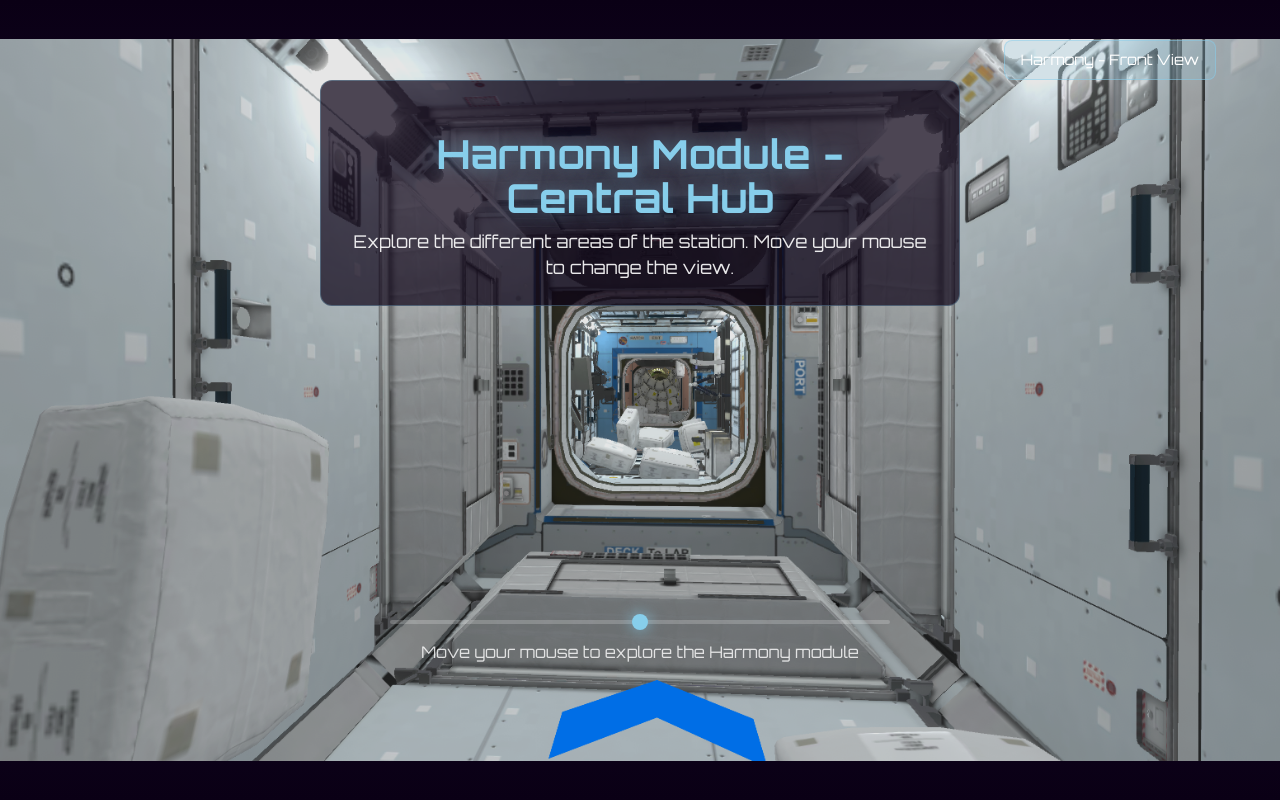
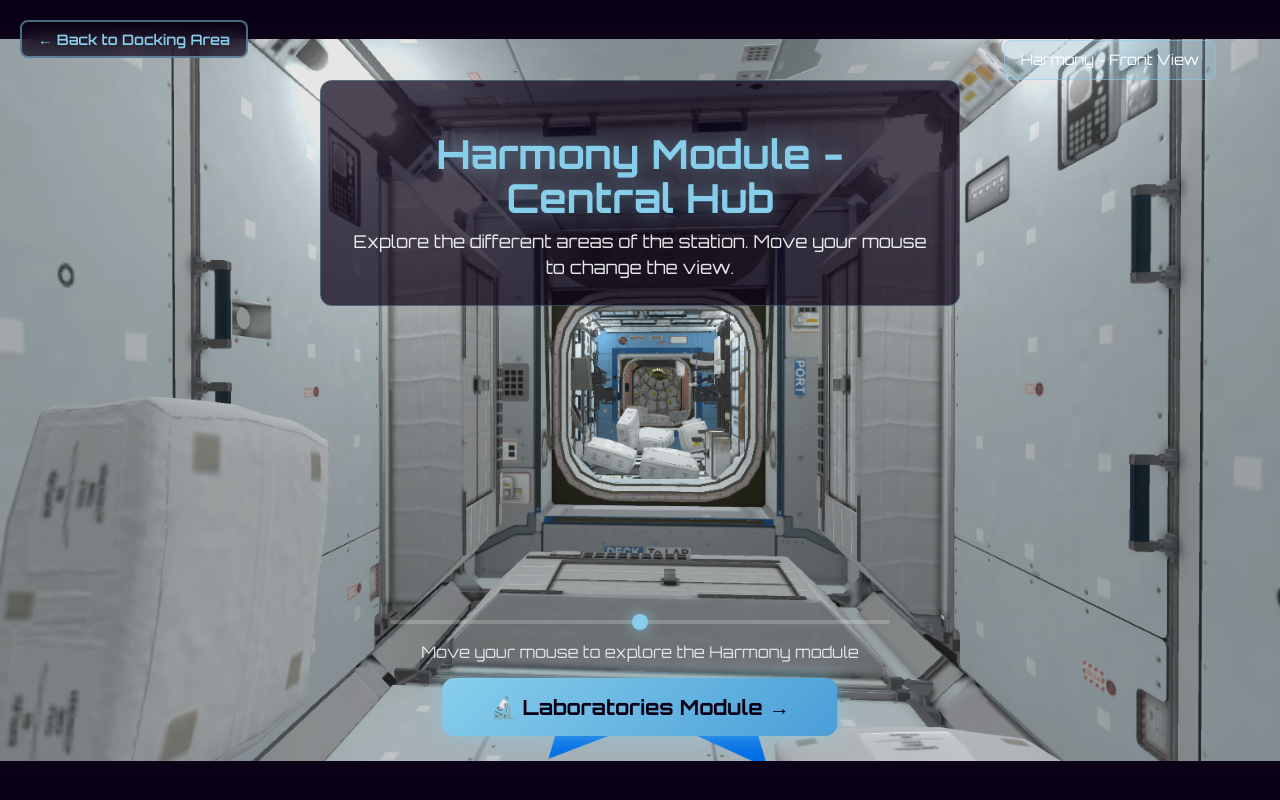
Before and after one commit to Choflis/StationBytes, a React (Vite) app in the folder StationByte_StellarAnniversary/: page /harmony in a window 1280 px wide. Built offline with nearby package versions, Linux system fonts and the light colour scheme; a web font is replaced by a local one.

Commit message:
Botones de navegacion

```diff
--- a/StationByte_StellarAnniversary/src/pages/ZonaCupula/ZonaCupula.css
+++ b/StationByte_StellarAnniversary/src/pages/ZonaCupula/ZonaCupula.css
@@ -12,4 +12,31 @@
   align-items: center;
   font-family: 'Orbitron', sans-serif;
   text-align: center;
+  position: relative;
 }
+
+/* Botón de retorno - pequeño en esquina superior izquierda */
+.boton-retorno {
+  position: absolute;
+  top: 20px;
+  left: 20px;
+  padding: 8px 16px;
+  font-size: 0.9rem;
+  font-weight: 600;
+  font-family: 'Orbitron', sans-serif;
+  border: 2px solid rgba(135, 206, 235, 0.5);
+  border-radius: 8px;
+  background: rgba(10, 0, 21, 0.7);
+  backdrop-filter: blur(10px);
+  color: #87ceeb;
+  cursor: pointer;
+  transition: all 0.3s ease;
+  z-index: 100;
+}
+
+.boton-retorno:hover {
+  background: rgba(135, 206, 235, 0.2);
+  border-color: #87ceeb;
+  transform: translateX(-3px);
+  box-shadow: 0 0 15px rgba(135, 206, 235, 0.5);
+}
--- a/StationByte_StellarAnniversary/src/pages/ZonaCupula/ZonaCupula.jsx
+++ b/StationByte_StellarAnniversary/src/pages/ZonaCupula/ZonaCupula.jsx
@@ -1,4 +1,5 @@
 import { useState } from 'react'
+import { useNavigate } from 'react-router-dom'
 import './ZonaCupula.css'
 import VentanaEmergente from '../../components/VentanaEmergente/VentanaEmergente'
 import objetosData from '../../data/objetos.json'
@@ -6,6 +7,7 @@ import objetosData from '../../data/objetos.json'
 function ZonaCupula() {
   const [mostrarVentana, setMostrarVentana] = useState(false)
   const [ventanaSeleccionada, setVentanaSeleccionada] = useState(null)
+  const navigate = useNavigate()
 
   const abrirVentana = (id) => {
     const datos = objetosData.find(obj => obj.id === id)
@@ -33,6 +35,14 @@ function ZonaCupula() {
           imagen={ventanaSeleccionada.imagen}
         />
       )}
+
+      {/* Botón de retorno a Entrenamiento */}
+      <button
+        className="boton-retorno"
+        onClick={() => navigate('/entrenamiento')}
+      >
+        ← Back to Training
+      </button>
     </div>
   )
 }
--- a/StationByte_StellarAnniversary/src/pages/ZonaDeEntrenamiento/ZonaDeEntrenamiento.css
+++ b/StationByte_StellarAnniversary/src/pages/ZonaDeEntrenamiento/ZonaDeEntrenamiento.css
@@ -170,3 +170,67 @@
     font-size: 0.9rem;
   }
 }
+
+/* Botón principal de navegación - estilo Harmony */
+.boton-siguiente {
+  position: absolute;
+  bottom: 8%;
+  left: 50%;
+  transform: translateX(-50%);
+  background: linear-gradient(135deg, #87ceeb 0%, #4a9fd8 100%);
+  color: #0a0015;
+  font-family: 'Orbitron', sans-serif;
+  font-size: 1.3rem;
+  font-weight: bold;
+  padding: 1rem 3rem;
+  border: none;
+  border-radius: 12px;
+  cursor: pointer;
+  transition: all 0.3s ease;
+  animation: fadeInUp 1.5s ease-out;
+  box-shadow: 0 0 25px rgba(135, 206, 235, 0.6);
+  z-index: 100;
+}
+
+.boton-siguiente:hover {
+  transform: translateX(-50%) scale(1.1);
+  box-shadow: 0 0 35px rgba(135, 206, 235, 0.9);
+  background: linear-gradient(135deg, #a8e0ff 0%, #87ceeb 100%);
+}
+
+/* Botón de retorno - pequeño en esquina superior izquierda */
+.boton-retorno {
+  position: absolute;
+  top: 20px;
+  left: 20px;
+  padding: 8px 16px;
+  font-size: 0.9rem;
+  font-weight: 600;
+  font-family: 'Orbitron', sans-serif;
+  border: 2px solid rgba(135, 206, 235, 0.5);
+  border-radius: 8px;
+  background: rgba(10, 0, 21, 0.7);
+  backdrop-filter: blur(10px);
+  color: #87ceeb;
+  cursor: pointer;
+  transition: all 0.3s ease;
+  z-index: 100;
+}
+
+.boton-retorno:hover {
+  background: rgba(135, 206, 235, 0.2);
+  border-color: #87ceeb;
+  transform: translateX(-3px);
+  box-shadow: 0 0 15px rgba(135, 206, 235, 0.5);
+}
+
+@keyframes fadeInUp {
+  from {
+    bottom: -5%;
+    opacity: 0;
+  }
+  to {
+    bottom: 8%;
+    opacity: 1;
+  }
+}
--- a/StationByte_StellarAnniversary/src/pages/ZonaDeEntrenamiento/ZonaDeEntrenamiento.jsx
+++ b/StationByte_StellarAnniversary/src/pages/ZonaDeEntrenamiento/ZonaDeEntrenamiento.jsx
@@ -1,4 +1,5 @@
 import { useState } from "react";
+import { useNavigate } from "react-router-dom";
 import "./ZonaDeEntrenamiento.css";
 import fondo from "./module-room.png";
 import VentanaMinijuegos from "../../components/VentanaMinijuegos/VentanaMinijuegos";
@@ -7,6 +8,7 @@ import MiniJuego3D from "../../components/Minijuego3D/MiniJuego3D";
 function ZonaDeEntrenamiento() {
   const [mensaje, setMensaje] = useState("");
   const [minijuegoAbierto, setMinijuegoAbierto] = useState(false);
+  const navigate = useNavigate();
 
   const zonas = [
     {
@@ -66,6 +68,21 @@ function ZonaDeEntrenamiento() {
           <MiniJuego3D />
         </VentanaMinijuegos>
       )}
+
+      {/* Botones de navegación */}
+      <button
+        className="boton-siguiente"
+        onClick={() => navigate("/cupula")}
+      >
+        🔭 Cupola Module →
+      </button>
+
+      <button
+        className="boton-retorno"
+        onClick={() => navigate("/laboratorios")}
+      >
+        ← Back to Laboratories
+      </button>
     </div>
   );
 }
--- a/StationByte_StellarAnniversary/src/pages/ZonaDeLaboratorios/ZonaDeLaboratorios.css
+++ b/StationByte_StellarAnniversary/src/pages/ZonaDeLaboratorios/ZonaDeLaboratorios.css
@@ -35,3 +35,67 @@
   top: 320px;
   left: 780px;
 }
+
+/* Botón principal de navegación - estilo Harmony */
+.boton-siguiente {
+  position: absolute;
+  bottom: 8%;
+  left: 50%;
+  transform: translateX(-50%);
+  background: linear-gradient(135deg, #87ceeb 0%, #4a9fd8 100%);
+  color: #0a0015;
+  font-family: 'Orbitron', sans-serif;
+  font-size: 1.3rem;
+  font-weight: bold;
+  padding: 1rem 3rem;
+  border: none;
+  border-radius: 12px;
+  cursor: pointer;
+  transition: all 0.3s ease;
+  animation: fadeInUp 1.5s ease-out;
+  box-shadow: 0 0 25px rgba(135, 206, 235, 0.6);
+  z-index: 100;
+}
+
+.boton-siguiente:hover {
+  transform: translateX(-50%) scale(1.1);
+  box-shadow: 0 0 35px rgba(135, 206, 235, 0.9);
+  background: linear-gradient(135deg, #a8e0ff 0%, #87ceeb 100%);
+}
+
+/* Botón de retorno - pequeño en esquina superior izquierda */
+.boton-retorno {
+  position: absolute;
+  top: 20px;
+  left: 20px;
+  padding: 8px 16px;
+  font-size: 0.9rem;
+  font-weight: 600;
+  font-family: 'Orbitron', sans-serif;
+  border: 2px solid rgba(135, 206, 235, 0.5);
+  border-radius: 8px;
+  background: rgba(10, 0, 21, 0.7);
+  backdrop-filter: blur(10px);
+  color: #87ceeb;
+  cursor: pointer;
+  transition: all 0.3s ease;
+  z-index: 100;
+}
+
+.boton-retorno:hover {
+  background: rgba(135, 206, 235, 0.2);
+  border-color: #87ceeb;
+  transform: translateX(-3px);
+  box-shadow: 0 0 15px rgba(135, 206, 235, 0.5);
+}
+
+@keyframes fadeInUp {
+  from {
+    bottom: -5%;
+    opacity: 0;
+  }
+  to {
+    bottom: 8%;
+    opacity: 1;
+  }
+}
--- a/StationByte_StellarAnniversary/src/pages/ZonaDeLaboratorios/ZonaDeLaboratorios.jsx
+++ b/StationByte_StellarAnniversary/src/pages/ZonaDeLaboratorios/ZonaDeLaboratorios.jsx
@@ -1,4 +1,5 @@
 import { useState } from 'react'
+import { useNavigate } from 'react-router-dom'
 import './ZonaDeLaboratorios.css'
 import VentanaEmergente from '../../components/VentanaEmergente/VentanaEmergente'
 
@@ -21,6 +22,7 @@ const objetosConImagenes = objetosData.map(obj => {
 function ZonaCupula() {
   const [mostrarVentana, setMostrarVentana] = useState(false)
   const [ventanaSeleccionada, setVentanaSeleccionada] = useState(null)
+  const navigate = useNavigate()
 
   const abrirVentana = (id) => {
     const datos = objetosConImagenes.find(obj => obj.id === id)
@@ -44,6 +46,15 @@ function ZonaCupula() {
           imagen={ventanaSeleccionada.imagen}
         />
       )}
+
+      {/* Botones de navegación */}
+      <button className="boton-siguiente" onClick={() => navigate('/entrenamiento')}>
+        💪 Training Module →
+      </button>
+
+      <button className="boton-retorno" onClick={() => navigate('/harmony')}>
+        ← Back to Harmony
+      </button>
     </div>
   )
 }
--- a/StationByte_StellarAnniversary/src/pages/ZonaDeLlegada/ZonaDeLlegada.css
+++ b/StationByte_StellarAnniversary/src/pages/ZonaDeLlegada/ZonaDeLlegada.css
@@ -171,39 +171,48 @@
   margin: 0;
 }
 
-/* Objeto interactivo - solo círculo brillante */
+/* Objeto interactivo - área clickeable transparente */
 .objeto-interactivo {
   position: absolute;
-  background: radial-gradient(circle, rgba(135, 206, 235, 0.8), rgba(135, 206, 235, 0.3));
-  border: 2px solid #87ceeb;
+  background: transparent;
+  border: 2px solid transparent;
   border-radius: 50%;
-  width: 30px;
-  height: 30px;
+  width: 300px;    /* 👈 AQUÍ: Cambia este valor para ajustar el ancho */
+  height: 300px;   /* 👈 AQUÍ: Cambia este valor para ajustar el alto */
   cursor: pointer;
   transition: all 0.3s ease;
-  animation: brillar 2s ease-in-out infinite;
-  box-shadow: 0 0 20px rgba(135, 206, 235, 0.8);
 }
 
 .objeto-centro {
-  top: 50%;
+  top: 60%;
   left: 50%;
   transform: translate(-50%, -50%);
 }
 
+/* Efecto hover - estilo espacial similar a zona entrenamiento */
 .objeto-interactivo:hover {
-  transform: translate(-50%, -50%) scale(1.3);
-  box-shadow: 0 0 40px rgba(135, 206, 235, 1), 0 0 60px rgba(135, 206, 235, 0.6);
+  border: 2px solid rgba(135, 206, 235, 0.8);
+  background: linear-gradient(
+    135deg,
+    rgba(135, 206, 235, 0.15),
+    rgba(100, 180, 255, 0.15)
+  );
+  box-shadow:
+    0 0 20px rgba(135, 206, 235, 0.5),
+    inset 0 0 15px rgba(135, 206, 235, 0.2);
+  animation: pulseIDA 1.5s infinite;
 }
 
-@keyframes brillar {
+@keyframes pulseIDA {
   0%, 100% {
-    box-shadow: 0 0 20px rgba(135, 206, 235, 0.8);
-    transform: translate(-50%, -50%) scale(1);
+    box-shadow:
+      0 0 20px rgba(135, 206, 235, 0.5),
+      inset 0 0 15px rgba(135, 206, 235, 0.2);
   }
   50% {
-    box-shadow: 0 0 40px rgba(135, 206, 235, 1), 0 0 60px rgba(135, 206, 235, 0.5);
-    transform: translate(-50%, -50%) scale(1.1);
+    box-shadow:
+      0 0 30px rgba(135, 206, 235, 0.7),
+      inset 0 0 20px rgba(135, 206, 235, 0.3);
   }
 }
 
--- a/StationByte_StellarAnniversary/src/pages/ZonaHarmony/ZonaHarmony.css
+++ b/StationByte_StellarAnniversary/src/pages/ZonaHarmony/ZonaHarmony.css
@@ -121,3 +121,67 @@
   from { opacity: 0; }
   to { opacity: 1; }
 }
+
+/* Botón principal de navegación - estilo Harmony */
+.boton-laboratorios {
+  position: absolute;
+  bottom: 8%;
+  left: 50%;
+  transform: translateX(-50%);
+  background: linear-gradient(135deg, #87ceeb 0%, #4a9fd8 100%);
+  color: #0a0015;
+  font-family: 'Orbitron', sans-serif;
+  font-size: 1.3rem;
+  font-weight: bold;
+  padding: 1rem 3rem;
+  border: none;
+  border-radius: 12px;
+  cursor: pointer;
+  transition: all 0.3s ease;
+  animation: fadeInUp 1.5s ease-out;
+  box-shadow: 0 0 25px rgba(135, 206, 235, 0.6);
+  z-index: 100;
+}
+
+.boton-laboratorios:hover {
+  transform: translateX(-50%) scale(1.1);
+  box-shadow: 0 0 35px rgba(135, 206, 235, 0.9);
+  background: linear-gradient(135deg, #a8e0ff 0%, #87ceeb 100%);
+}
+
+/* Botón de retorno - pequeño en esquina superior izquierda */
+.boton-retorno {
+  position: absolute;
+  top: 20px;
+  left: 20px;
+  padding: 8px 16px;
+  font-size: 0.9rem;
+  font-weight: 600;
+  font-family: 'Orbitron', sans-serif;
+  border: 2px solid rgba(135, 206, 235, 0.5);
+  border-radius: 8px;
+  background: rgba(10, 0, 21, 0.7);
+  backdrop-filter: blur(10px);
+  color: #87ceeb;
+  cursor: pointer;
+  transition: all 0.3s ease;
+  z-index: 100;
+}
+
+.boton-retorno:hover {
+  background: rgba(135, 206, 235, 0.2);
+  border-color: #87ceeb;
+  transform: translateX(-3px);
+  box-shadow: 0 0 15px rgba(135, 206, 235, 0.5);
+}
+
+@keyframes fadeInUp {
+  from {
+    bottom: -5%;
+    opacity: 0;
+  }
+  to {
+    bottom: 8%;
+    opacity: 1;
+  }
+}
--- a/StationByte_StellarAnniversary/src/pages/ZonaHarmony/ZonaHarmony.jsx
+++ b/StationByte_StellarAnniversary/src/pages/ZonaHarmony/ZonaHarmony.jsx
@@ -1,4 +1,5 @@
 import { useState } from 'react'
+import { useNavigate } from 'react-router-dom'
 import './ZonaHarmony.css'
 import columbusModule from '../../assets/Columbus_module.png'
 import harmonyFrontal from '../../assets/Harmony_vistaFrontal.png'
@@ -6,6 +7,7 @@ import japanModule from '../../assets/Japan_module.png'
 
 function ZonaHarmony() {
   const [mouseX, setMouseX] = useState(0.5)
+  const navigate = useNavigate()
 
   const handleMouseMove = (e) => {
     const x = e.clientX / window.innerWidth
@@ -83,6 +85,16 @@ function ZonaHarmony() {
           Explore the different areas of the station. Move your mouse to change the view.
         </p>
       </div>
+
+      {/* Botón de navegación a Laboratorios */}
+      <button className="boton-laboratorios" onClick={() => navigate('/laboratorios')}>
+        🔬 Laboratories Module →
+      </button>
+
+      {/* Botón de retorno a Llegada */}
+      <button className="boton-retorno" onClick={() => navigate('/llegada')}>
+        ← Back to Docking Area
+      </button>
     </div>
   )
 }
```
